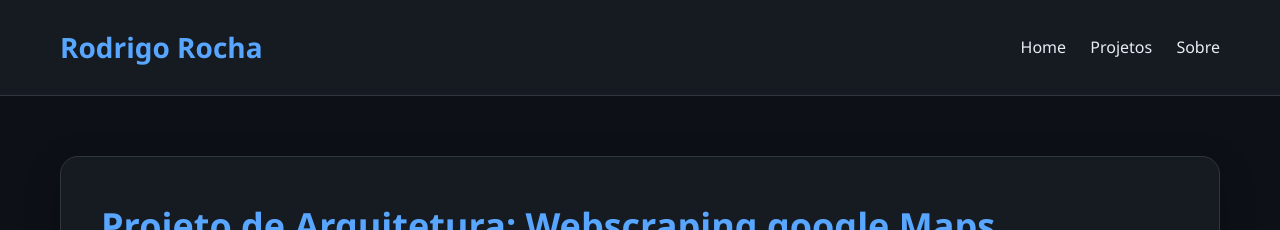
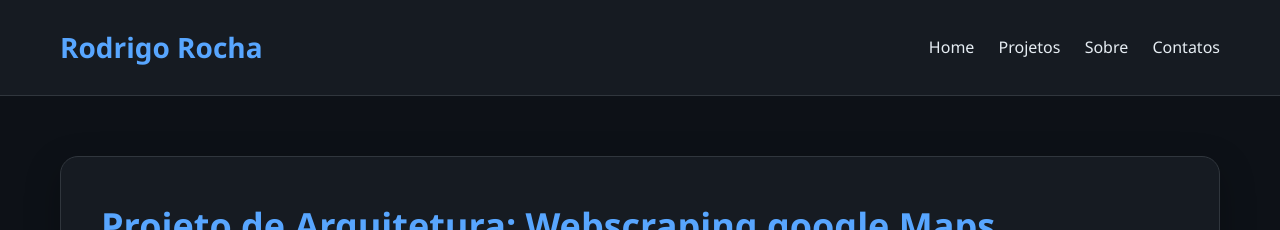
Before and after one commit to rodrigorocha1234/rodrigorocha1234.github.io, a Jekyll site: the page built from _posts/2025-02-26-pesquisa_google_maps_selenium.md, in a window 1280 px wide and 900 px high. Shown: the top 230 px of the window. Built offline with Jekyll 4.4.1, drawn with Linux system fonts in a browser that asks for light colours.

Commit message:
adiciona link para a página de contatos no cabeçalho

```diff
--- a/_layouts/post.html
+++ b/_layouts/post.html
@@ -13,6 +13,7 @@
         <a href="/">Home</a>
         <a href="/projects">Projetos</a>
         <a href="/about">Sobre</a>
+        <a href="/contact">Contatos</a>
     </nav>
 </header>
 
```
